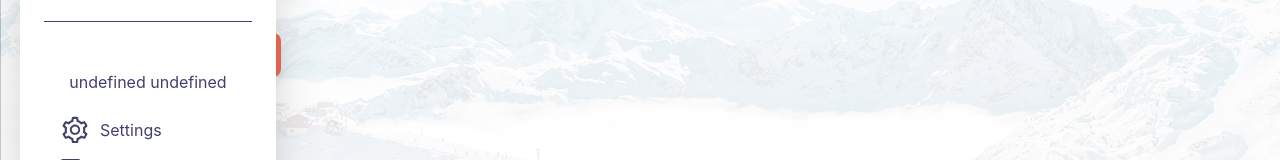
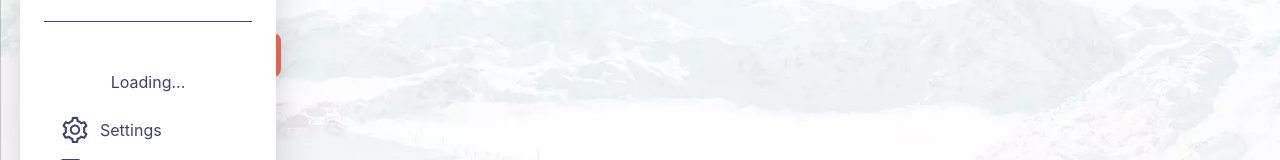
Before and after one commit to luke-buttifant/SnowCore, a React (Create React App) app in the folder client/: page / in a window 1280 px wide. Both pictures are taken after a click on the button 109 px from the left and 74 px from the top of the page. Shown: the part 371-531 px from the top of the page. Built offline with nearby package versions, Linux system fonts and the light colour scheme; no server answers.

Commit message:
fixed service workers

```diff
--- a/client/public/index.html
+++ b/client/public/index.html
@@ -39,5 +39,6 @@
       To begin the development, run `npm start` or `yarn start`.
       To create a production bundle, use `npm run build` or `yarn build`.
     -->
+
   </body>
 </html>
--- a/client/src/App.js
+++ b/client/src/App.js
@@ -20,6 +20,7 @@ import Users from "./pages/users";
 function App() {
 
 
+  console.log(process.env.MONGO_URI)
 
   if (localStorage.theme === 'dark') {
     document.documentElement.classList.add('dark')
--- a/client/src/components/navbar.js
+++ b/client/src/components/navbar.js
@@ -4,13 +4,12 @@ import { AiOutlineSetting, AiOutlineStar } from 'react-icons/ai'
 import { GoSignOut } from 'react-icons/go'
 import {IoBookOutline, IoPeopleOutline} from 'react-icons/io5'
 import dp from '../images/dp.png'
-import {React, useEffect, useState} from 'react'
+import {React, useEffect, useState, lazy} from 'react'
 import {useLocation } from "react-router-dom";
 import Toggle from './ThemeToggle';
 import MobileToggle from './MobileThemeToggle'
 import {useNavigate} from 'react-router-dom'
 import axios  from 'axios'
-
 
 
 function NavBar(){
@@ -156,7 +155,7 @@ const [data, setData] = useState({})
               />
             </div>
           <div className="text-center">
-              <div className="text-md text-primary text-center mt-2 dark:text-white">{data.first_name + " " + data.last_name}</div>
+              <div className="text-md text-primary text-center mt-2 dark:text-white">{data.first_name == undefined || null ? "Loading..." : data.first_name + " " + data.last_name}</div>
             </div>
         </div>
         <div className="px-6 pt-4 pb-8">
--- a/client/src/index.js
+++ b/client/src/index.js
@@ -2,8 +2,8 @@ import React from 'react';
 import ReactDOM from 'react-dom';
 import './index.css';
 import App from './App';
+import * as serviceWorkerRegistration from './serviceWorkerRegistration';
 import reportWebVitals from './reportWebVitals';
-import * as serviceWorkerRegistration from './serviceWorkerRegistration';
 
 ReactDOM.render(
   <React.StrictMode>
@@ -12,9 +12,12 @@ ReactDOM.render(
   document.getElementById('root')
 );
 
+// If you want your app to work offline and load faster, you can change
+// unregister() to register() below. Note this comes with some pitfalls.
+// Learn more about service workers: https://cra.link/PWA
+serviceWorkerRegistration.register();
+
 // If you want to start measuring performance in your app, pass a function
 // to log results (for example: reportWebVitals(console.log))
 // or send to an analytics endpoint. Learn more: https://bit.ly/CRA-vitals
 reportWebVitals();
-
-serviceWorkerRegistration.register();
--- a/client/src/reportWebVitals.js
+++ b/client/src/reportWebVitals.js
@@ -1,4 +1,4 @@
-const reportWebVitals = onPerfEntry => {
+const reportWebVitals = (onPerfEntry) => {
   if (onPerfEntry && onPerfEntry instanceof Function) {
     import('web-vitals').then(({ getCLS, getFID, getFCP, getLCP, getTTFB }) => {
       getCLS(onPerfEntry);
--- a/client/src/serviceWorker.js
+++ b/client/src/service-worker.js
@@ -21,13 +21,6 @@ clientsClaim();
 // even if you decide not to use precaching. See https://cra.link/PWA
 precacheAndRoute(self.__WB_MANIFEST);
 
-const cacheName = 'version_1';
-const cacheAssets = [
-    '/client/public/index.html',
-    '/client/src/index.css',
-];
-
-
 // Set up App Shell-style routing, so that all navigation requests
 // are fulfilled with your index.html shell. Learn more at
 // https://developers.google.com/web/fundamentals/architecture/app-shell
@@ -50,7 +43,7 @@ registerRoute(
 
     return true;
   },
-createHandlerBoundToURL(process.env.PUBLIC_URL + '/client/public/index.html')
+  createHandlerBoundToURL(process.env.PUBLIC_URL + '/index.html')
 );
 
 // An example runtime caching route for requests that aren't handled by the
@@ -76,12 +69,4 @@ if (event.data && event.data.type === 'SKIP_WAITING') {
   }
 });
 
-self.addEventListener('install', function(event) {
-    event.waitUntil(
-      caches.open(cacheName).then(function(cache) {
-        return cache.addAll(cacheAssets);
-      })
-    );
-  });
-
 // Any other custom service worker logic can go here.
--- a/client/tailwind.config.js
+++ b/client/tailwind.config.js
@@ -7,7 +7,7 @@ module.exports = {
     extend: {
       backgroundImage: {
         'login-illustration': "url('./images/loginIllustration.jpg')",
-        'background': "url('./images/background2.png')"
+        'background': "url('./images/background2.webp')"
       },
       colors: {
         "dark-mode": "#26252A",
```
Also changed, not shown: client/package.json (+13 -1 lines), client/public/manifest.json, client/src/images/background2.webp (added), client/src/serviceWorkerRegistration.js (indentation only), 1 other file (tests, documents, lock files or other folders). Lines whose indentation alone changed are shown as unchanged.
